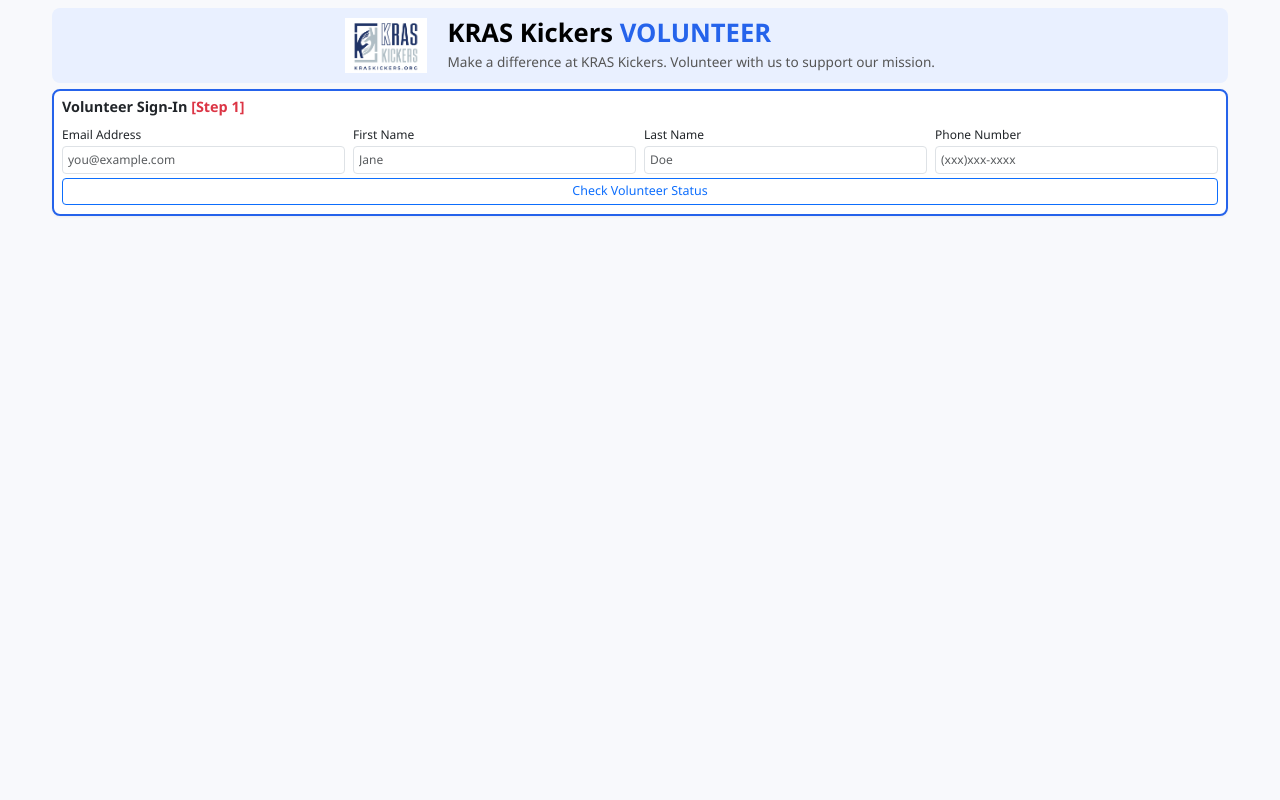
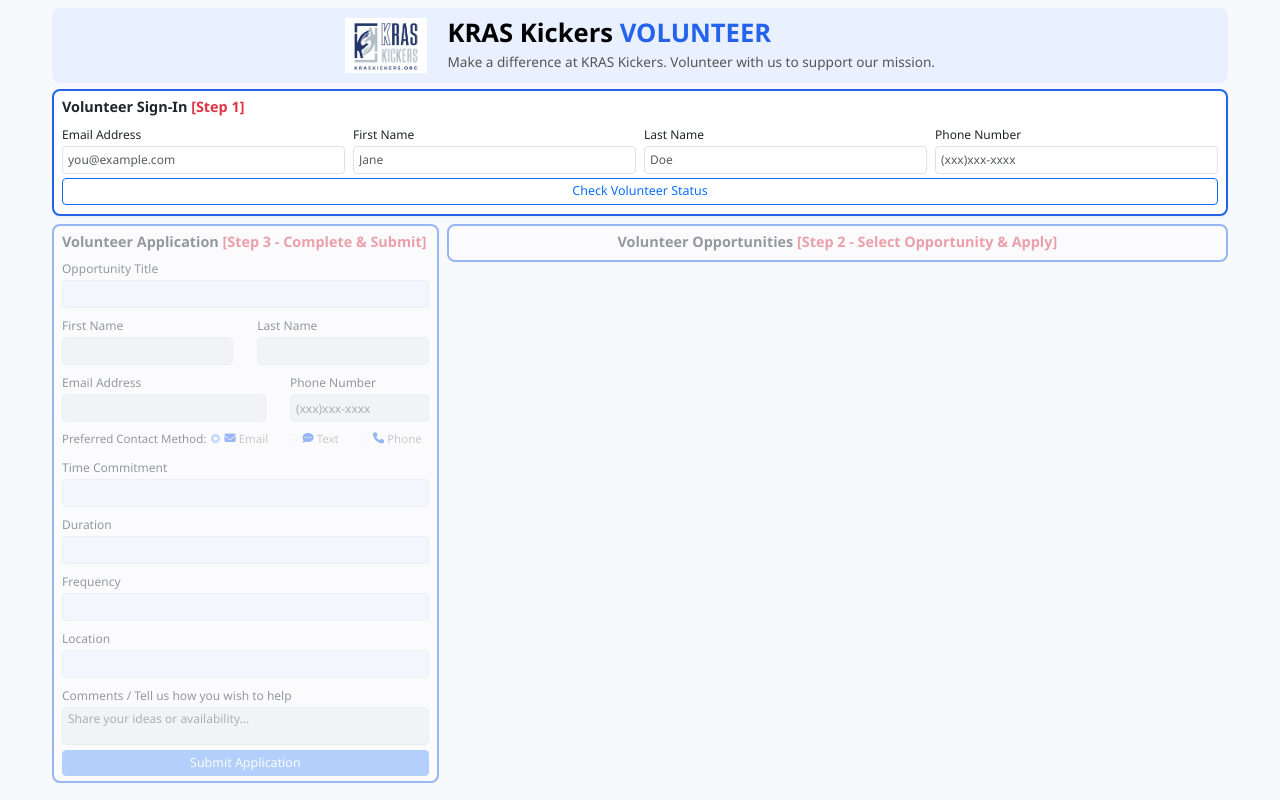
Before and after one commit to chrisconneran/kras-volunteer-app, a Flask app: template templates/index.html in a window 1280 px wide. Run offline with Flask 3, Linux system fonts and the light colour scheme; the template is opened without the code that fills it, so the values that code supplies are empty.

Commit message:
Gate opportunities and application on email verification

```diff
--- a/templates/index.html
+++ b/templates/index.html
@@ -335,7 +335,7 @@
       </div>
 
       <!-- ROW 2: Volunteer Application (left) + Opportunities (right) -->
-      <div id="lockedSections" class="row gx-2 gy-2 d-none">
+      <div id="lockedSections" class="row gx-2 gy-2">
         <!-- Left: Application -->
         <div class="col-md-4">
           <div class="form-section">
@@ -477,44 +477,41 @@
 
 
     <script>
-      // Manage locking/unlocking of sections 2 and 3 and the application form
+
+      // Disable/enable the application form until email is verified
       function setApplicationEnabled(enabled) {
         $("#volunteerForm :input").prop("disabled", !enabled);
       }
 
+      // Lock and unlock all sections (Steps 2 and 3)
       function lockAllSections() {
-        $("#lockedSections").addClass("locked").addClass("d-none");
+        $("#lockedSections").addClass("locked");
         setApplicationEnabled(false);
       }
 
       function unlockAllSections() {
-        $("#lockedSections").removeClass("locked").removeClass("d-none");
+        $("#lockedSections").removeClass("locked");
         setApplicationEnabled(true);
       }
 
-      const params = new URLSearchParams(window.location.search);
-
-      // On first load: keep everything except Step 1 hidden and locked
+      // Lock everything on page load
       lockAllSections();
 
-      // If returning from email verification (?verified=1), unlock sections
+      // If coming back from email verification (?verified=1), unlock the form and sections
+      const params = new URLSearchParams(window.location.search);
       if (params.get("verified") === "1") {
         unlockAllSections();
         $("#checkinMessage").html(
-          "<span class='text-success fw-bold'>Email verified! You may now review opportunities, see your assignments, and submit your application.</span>"
+          "<span class='text-success fw-bold'>Email verified! You may now review opportunities and submit your application.</span>"
         );
-        // Make Step 1 identity fields read-only so they remain visible but not editable
-        $("#check_email").prop("readonly", true);
-        $("#check_first").prop("readonly", true);
-        $("#check_last").prop("readonly", true);
-        $("#check_phone").prop("readonly", true);
       }
 
       // Populate opportunity form when "Apply Now" is clicked
       $(".apply-btn").on("click", function() {
+
         // Require verification before selecting an opportunity
         if (params.get("verified") !== "1") {
-          alert("Please verify your email (Step 1) before selecting an opportunity.");
+          alert("Use Step 1 to sign in and verify your email before selecting an opportunity.");
           return;
         }
 
@@ -533,6 +530,7 @@
         $('html, body').animate({ scrollTop: $("#volunteerForm").offset().top - 60 }, 300);
       });
 
+
       // Submit volunteer application
       $("#volunteerForm").on("submit", function(e) {
         e.preventDefault();
@@ -543,18 +541,20 @@
           data: $(this).serialize(),
           success: function(resp) {
             $("#successText").html(
-              "We have received your application to volunteer for: <b>" + resp.title + "</b>.<br><br>" +
-              "You will be contacted by a KRAS Kickers volunteer coordinator within 48 hours via your preferred method of contact.<br><br>" +
-              "Thank you!"
+              `We have received your application to volunteer for: <b>${resp.title}</b>.<br><br>
+              You will be contacted by a KRAS Kickers volunteer coordinator within 48 hours via your preferred method of contact.<br><br>
+              Thank you!`
             );
             new bootstrap.Modal(document.getElementById("successModal")).show();
           },
           error: function(xhr) {
-            var data = xhr.responseJSON || {};
+            const data = xhr.responseJSON;
             alert(data.error || "Your application could not be submitted.");
           }
         });
       });
+
+
 
       // Volunteer sign-in check
       $("#checkinForm").on("submit", function(e){
@@ -567,37 +567,34 @@
         $.get("/check", { email: email }, function(resp){
           // Fill sign-in message and pre-fill application form
           if (resp.exists) {
-            $("#checkinMessage").html("<span class='text-success fw-semibold'>Welcome back, " + resp.first_name + "!</span>");
+            $("#checkinMessage").html(`<span class='text-success fw-semibold'>Welcome back, ${resp.first_name}!</span>`);
             $("#form_first").val(resp.first_name);
             $("#form_last").val(resp.last_name);
             $("#form_email").val(resp.email);
             $("#form_phone").val(resp.phone || phone);
           } else {
-            $("#checkinMessage").html("<span class='text-primary'>New volunteer detected. Please check your email to verify, then complete your application.</span>");
+            $("#checkinMessage").html("<span class='text-primary'>New volunteer detected. Please complete your application below.</span>");
             $("#form_first").val(first);
             $("#form_last").val(last);
             $("#form_email").val(email);
             $("#form_phone").val(phone);
           }
 
-          // If an activation message is returned, keep sections locked and hidden until verification
           if (resp.activation_message) {
             $("#checkinMessage").append("<br>" + resp.activation_message);
+            // Keep sections locked until verification
             lockAllSections();
-            $("#assignmentsContainer").addClass("d-none");
           } else {
-            // Only unlock sections automatically if already verified on the server
-            if (params.get("verified") === "1") {
-              unlockAllSections();
-            }
+            // If for some reason there is no activation message, allow interaction
+            unlockAllSections();
           }
 
-          // Assignments: only show after verification
+          // If assignments are returned, show them in the grid
           const container = $("#assignmentsContainer");
           const body = $("#assignmentsBody");
           body.empty();
 
-          if (params.get("verified") === "1" && resp.assignments && resp.assignments.length > 0) {
+          if (resp.assignments && resp.assignments.length > 0) {
             resp.assignments.forEach(function(a) {
               const date =
                 a.submitted_at || a.date_submitted || a.created_at || "";
@@ -607,16 +604,15 @@
               const frequency = a.frequency || "";
               const location = a.location || "";
 
-              const row = [
-                "<tr>",
-                  "<td>" + date + "</td>",
-                  "<td>" + title + "</td>",
-                  "<td>" + time + "</td>",
-                  "<td>" + duration + "</td>",
-                  "<td>" + frequency + "</td>",
-                  "<td>" + location + "</td>",
-                "</tr>"
-              ].join("");
+              const row = `
+                <tr>
+                  <td>${date}</td>
+                  <td>${title}</td>
+                  <td>${time}</td>
+                  <td>${duration}</td>
+                  <td>${frequency}</td>
+                  <td>${location}</td>
+                </tr>`;
               body.append(row);
             });
             container.removeClass("d-none");
```
